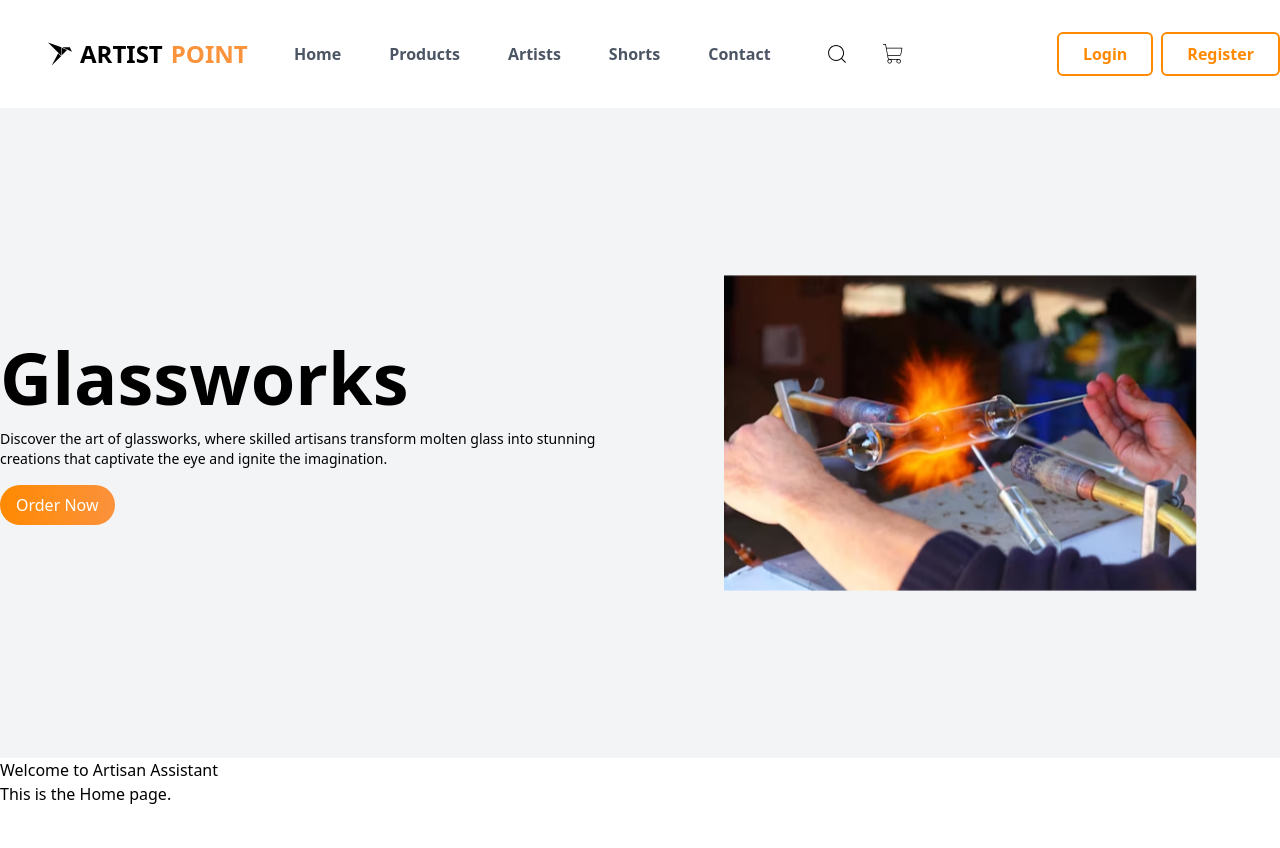
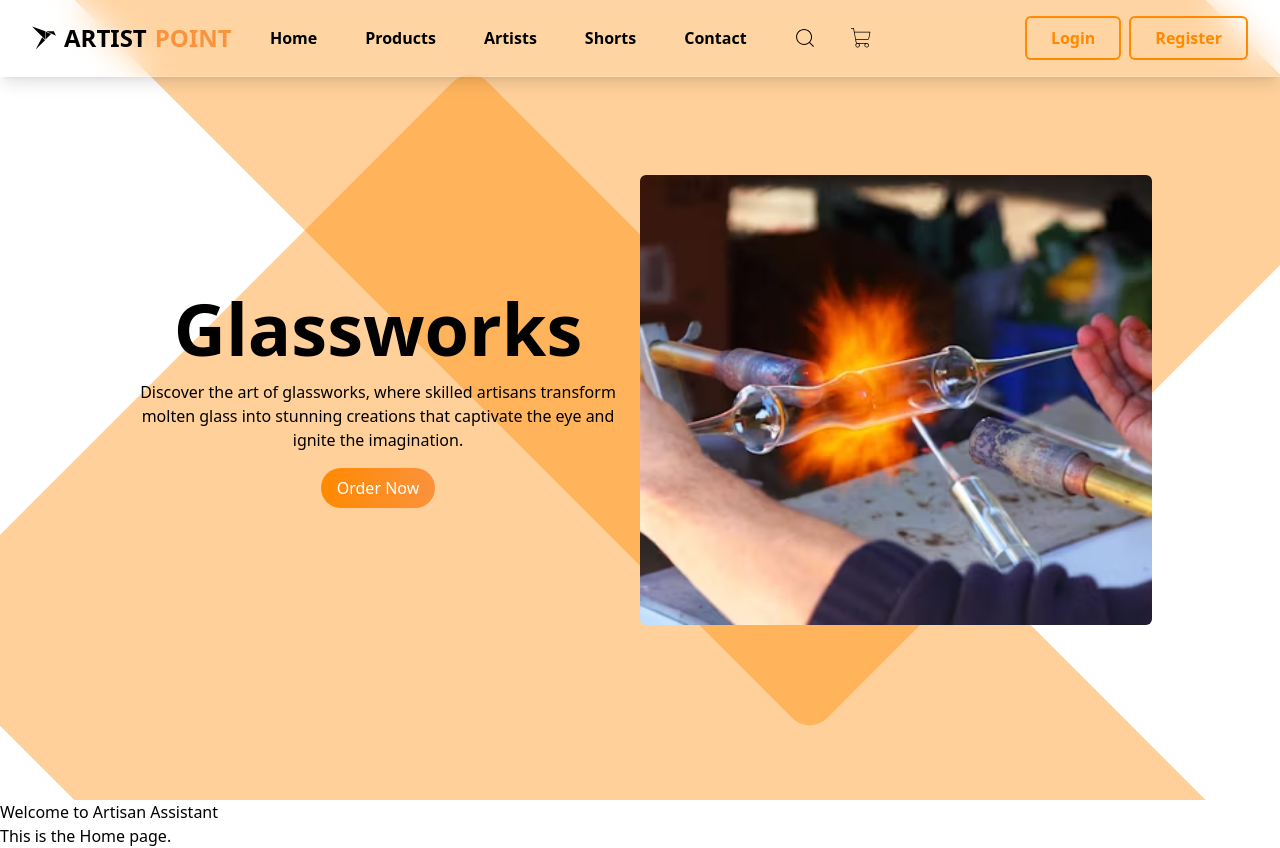
Before and after one commit to thisisdev24/artisan-assistant, a React (Vite) app in the folder frontend/: page / in a window 1280 px wide. Before the commit the page ends 806 px from the top, so only its background shows below. Built offline with nearby package versions, Linux system fonts and the light colour scheme; no server answers.

Commit message:
Polished Homepage UI

```diff
--- a/frontend/src/components/Navbar/Navbar.jsx
+++ b/frontend/src/components/Navbar/Navbar.jsx
@@ -37,7 +37,7 @@ const Navbar = () => {
     return (
         <>
             <nav>
-                <div className='pl-12 container flex justify-between items-center py-8 '>
+                <div className='absolute p-8 w-screen container flex justify-between items-center py-4 bg-white/10 backdrop-blur-lg border-b border-white/20 shadow-lg'>
                     {/* logo section */}
                     <div className='text-2xl flex items-center gap-2 font-bold uppercase'>
                         <SiSnapcraft />
@@ -47,7 +47,7 @@ const Navbar = () => {
                     </div>
                     {/* menu section */}
                     <div className='hidden md:block'>
-                        <ul className='flex items-center gap-6 text-gray-600 '>
+                        <ul className='flex items-center gap-6 text-black'>
                             {
                                 NavbarMenu.map((item) => {
                                     return (<li key={item.id}>
--- a/frontend/src/components/Navbar/ResponsiveMenu.jsx
+++ b/frontend/src/components/Navbar/ResponsiveMenu.jsx
@@ -10,7 +10,7 @@ const ResponsiveMenu = ({open}) => {
                 animate={{ opacity:1,y:0}}
                 exit={{ opacity:0,y:-100}}
                 transition={{ duration:0.3 }}
-                className='absolute top-0 left-0 w-full h-screen z-50 '
+                className='absolute top-0 left-0 w-full h-screen z-50'
                 >
                 <div className='text-xl font-semibold uppercase bg-primary
                  text-white py-10 m-6 rounded-3xl '>
@@ -18,7 +18,6 @@ const ResponsiveMenu = ({open}) => {
                         <li>Home</li>
                         <li>Product</li>
                         <li>Artist</li>
-                        <li>Shorts</li>
                         <li>Contact</li>
 
                         </ul>
--- a/frontend/src/components/hero/Hero.jsx
+++ b/frontend/src/components/hero/Hero.jsx
@@ -5,7 +5,7 @@ import "slick-carousel/slick/slick-theme.css";
 
 import imgage1 from '../../assets/hero/fabrics.avif';
 import image2 from '../../assets/hero/glassworks.avif';
-import image3 from '../../assets/hero/lether.avif';
+import image3 from '../../assets/hero/leather.webp';
 import image4 from '../../assets/hero/potmaking.avif';
 import image5 from '../../assets/hero/woodcraft.avif';
 
@@ -57,17 +57,19 @@ const Hero = ({ handleOrderPopup }) => {
     };
 
     return (
-        <div className="relative overflow-hidden min-h-[550px] sm:min-h-[650px] bg-gray-100 flex justify-center items-center dark:text-white duration-200 ">
+        <div className="relative overflow-hidden h-screen sm:h-screen bg-orange flex justify-center items-center dark:text-white duration-200">
             {/* background pattern */}
-            <div className="h-[700px] w-[700px] bg-primary/40 absolute -top-1/2 right-0 rounded-3xl rotate-45 -z-10"></div>
+            <div className="h-full w-full bg-primary/40 absolute -top-1/2 right-0 rounded-3xl rotate-45 -z-10"></div>
+                        <div className="h-full w-full bg-primary/40 absolute -bottom-1/2 left-0 rounded-3xl rotate-45 -z-10"></div>
+
             {/* hero section */}
-            <div className="container pb-8 sm:pb-0">
+            <div className="container p-32 w-full">
                 <Slider {...settings}>
                     {imageList.map((data) => (
                         <div key={data.id}>
                             <div className="grid grid-cols-1 sm:grid-cols-2">
                                 {/* text content section */}
-                                <div className="flex flex-col justify-center gap-4 pt-12 sm:pt-0 text-center sm:text-left order-2 sm:order-1 relative z-10 ">
+                                <div className="flex flex-col justify-center w-[500px] gap-4 pt-12 sm:pt-0 items-left text-center order-2 sm:order-1 relative z-10">
                                     <h1
                                         data-aos="zoom-out"
                                         data-aos-duration="500"
@@ -80,7 +82,7 @@ const Hero = ({ handleOrderPopup }) => {
                                         data-aos="fade-up"
                                         data-aos-duration="500"
                                         data-aos-delay="100"
-                                        className="text-sm text-black"
+                                        className="text-md text-black"
                                     >
                                         {data.desc}
                                     </p>
@@ -102,12 +104,12 @@ const Hero = ({ handleOrderPopup }) => {
                                     <div
                                         data-aos="zoom-in"
                                         data-aos-once="true"
-                                        className="relative z-10"
+                                        className="relative z-10 overflow-hidden"
                                     >
                                         <img
                                             src={data.img}
                                             alt={data.title}
-                                            className="w-[300px] h-[300px] sm:h-[450px] sm:w-[450px] sm:scale-105 lg:scale-120 object-contain mx-auto"
+                                            className="rounded-md w-[300px] h-[300px] sm:h-[450px] sm:w-full object-cover mx-auto"
                                         />
                                     </div>
                                 </div>
```
Also changed, not shown: frontend/src/assets/Hero/leather.webp (added), 1 other file (tests, documents, lock files or other folders).
